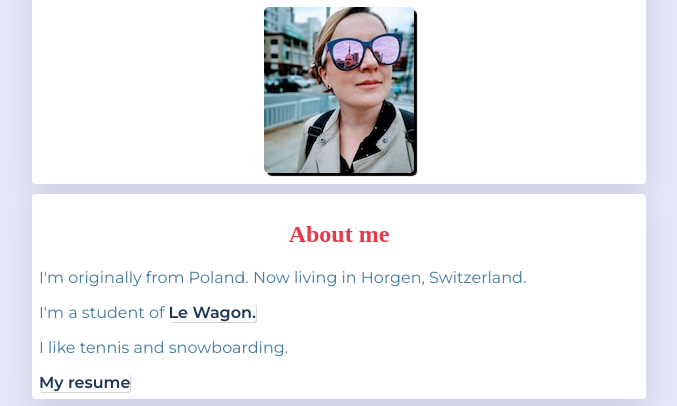
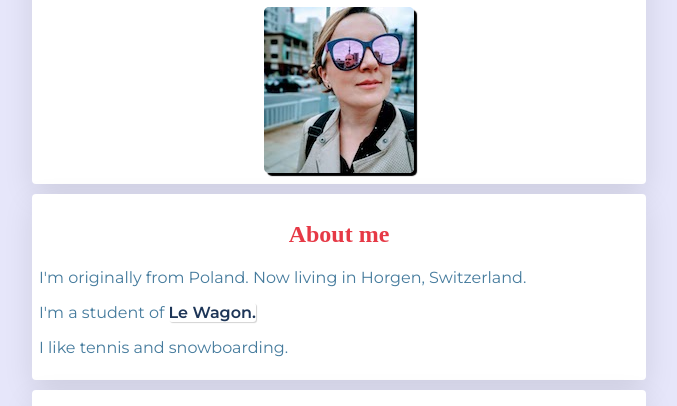
Before and after one commit to SzczesnaAg/profile, a plain HTML site: page index.html in a window 1280 px wide. Shown: the part 90-496 px from the top of the page, without its empty margins (301-978 px from the left). Drawn offline with Linux system fonts and the light colour scheme; a web font is replaced by a local one.

Commit message:
make my profile prettier

```diff
--- a/index.html
+++ b/index.html
@@ -44,7 +44,6 @@
         <p>I'm originally from Poland. Now living in Horgen, Switzerland.</p>
         <p>I'm a student of <a href="https://www.lewagon.com" target="_blank" class="link">Le Wagon.</a></p>
         <p>I like tennis and snowboarding.</p>
-        <a href="#" target="_blank" class="link">My resume</a>
     </div>
     <div class="main_box_white">
       <h3>Follow me</h3>
```
